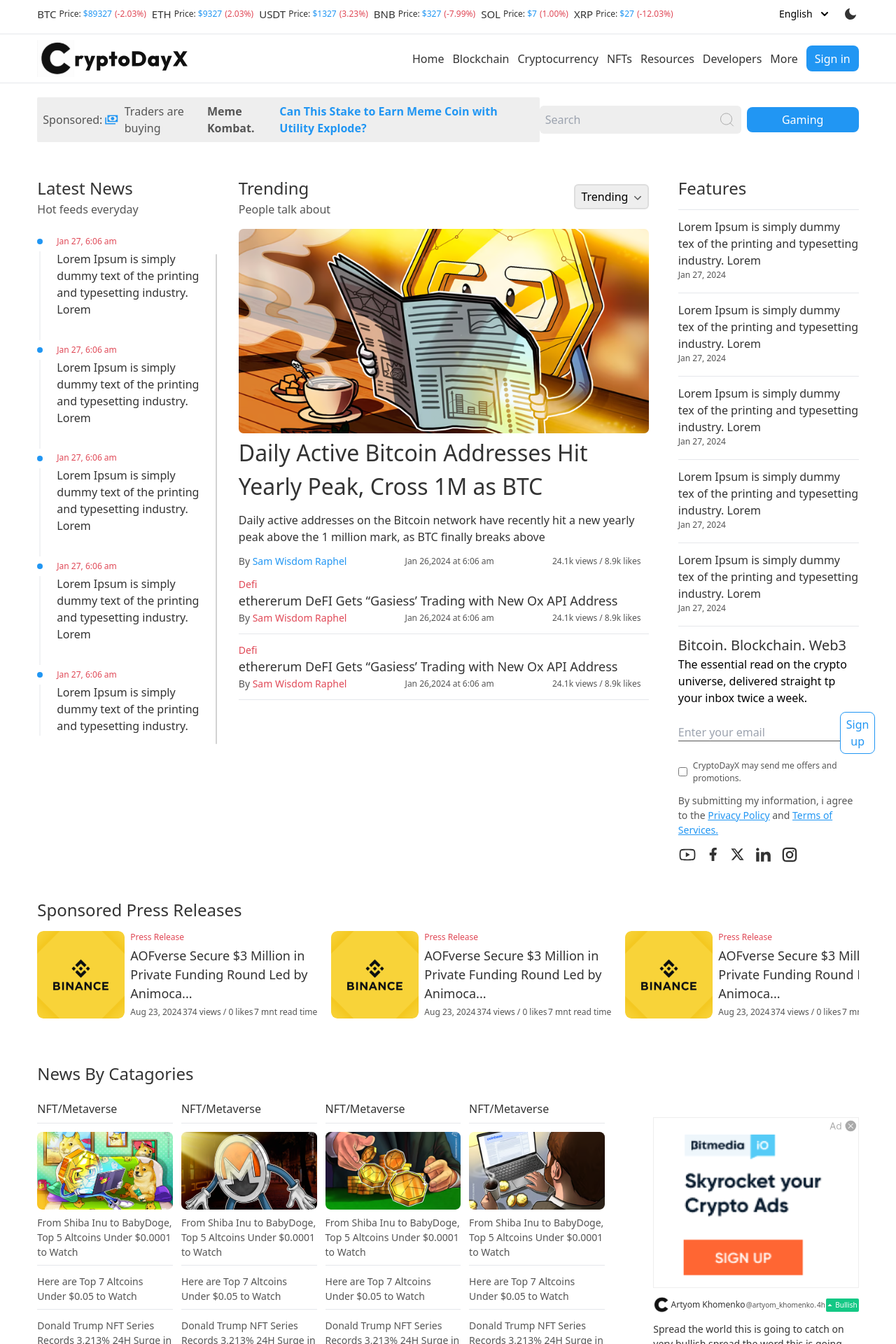
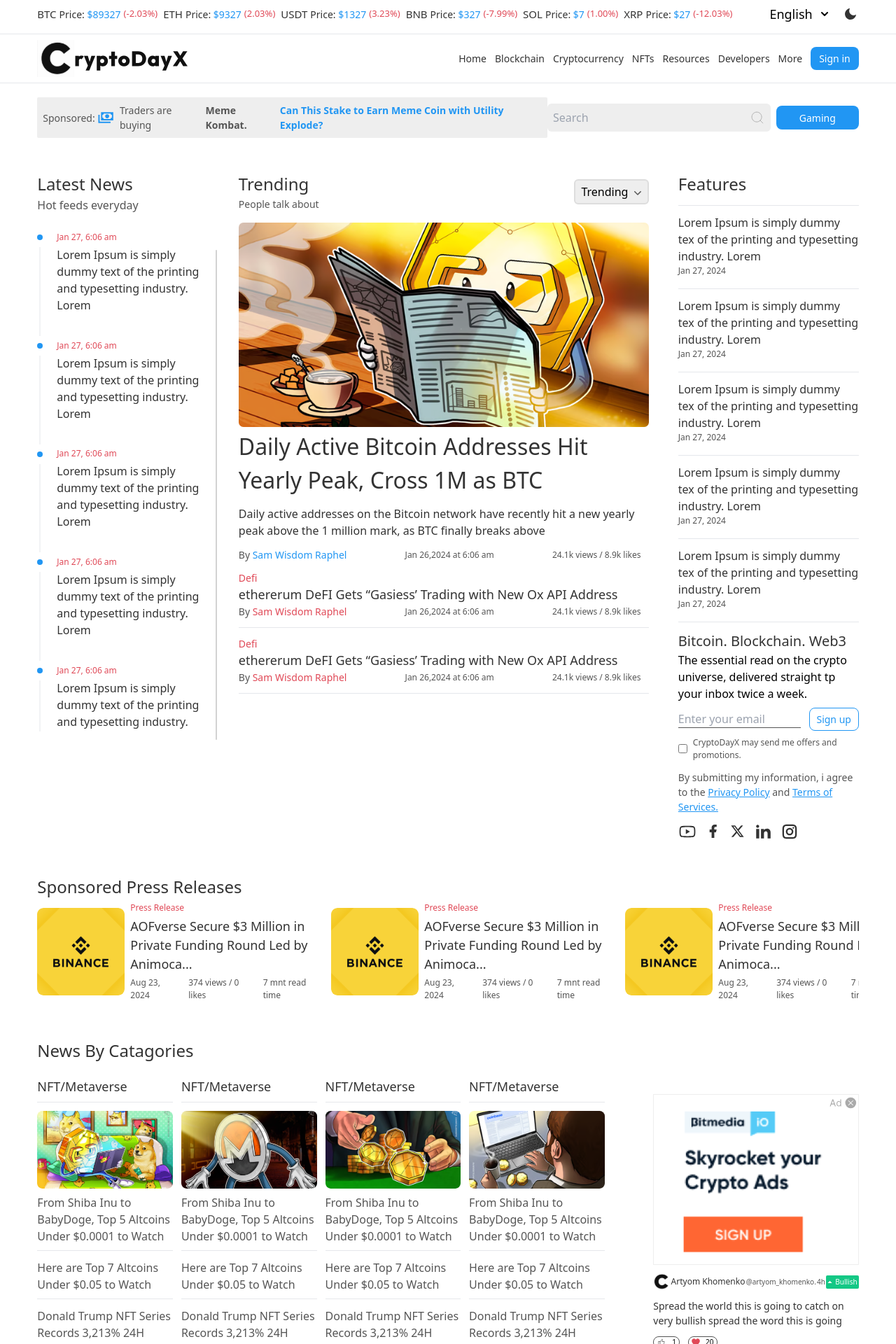
Before and after one commit to Waqas7616/Crypto-News, a Next.js app in the folder crypto-news/: page / in a window 1280 px wide. Shown: the top 1920 px of the page at 70% size. Built offline with nearby package versions, Linux system fonts and the light colour scheme.

Commit message:
worked on UI

```diff
--- a/crypto-news/src/app/components/blogCard/BlogCard.jsx
+++ b/crypto-news/src/app/components/blogCard/BlogCard.jsx
@@ -8,58 +8,58 @@
     <div>
       <div className="flex items-center justify-between">
         <div>
-          <h2 className="text-blackColor text-[24px] font-[500] dark:text-blue">
+          <h2 className="text-blackColor md:text-[16px] lg:text-[18px] xl:text-[24px] font-[500] dark:text-blue">
             Trending
           </h2>
-          <p className="text-lightBlack font-[400] text-[16px] dark:text-white">
+          <p className="text-lightBlack font-[400] md:text-[12px] lg:text-[14px] dark:text-white">
             People talk about
           </p>
         </div>
-        <button className="bg-[#EEEEEE] dark:bg-[#212121] dark:text-white border-2 rounded-md border-[#DDDDDD] px-2 py-1 flex items-center gap-2">
+        <button className="bg-[#EEEEEE] md:text-[12px] lg:text-[14px] xl:text-[16px] dark:bg-[#212121] dark:text-white border-2 rounded-md border-[#DDDDDD] px-2 py-1 flex items-center gap-2">
           Trending <Image className="mt-1" src={icon} />
         </button>
       </div>
       <div className="blogBanner mt-4">
         <Image className="w-full" src={blog} />
       </div>
-      <h1 className="font-medium text-[1rem] md:text-[2rem]  text-blackColor dark:text-blue mt-1">
+      <h1 className="font-medium text-[16px] md:text-[20px] lg:text-[28px] xl:text-[32px]  text-blackColor dark:text-blue mt-1">
         Daily Active Bitcoin Addresses Hit Yearly Peak, Cross 1M as BTC
       </h1>
-      <p className="desc font-[500] text-[12px] md:text-[16px] text-blackColor my-3 dark:text-white">
+      <p className="desc font-[500] text-[10px] md:text-[13px] lg:text-[14px] xl:text-[16px] text-blackColor my-3 dark:text-white">
         Daily active addresses on the Bitcoin network have recently hit a new
         yearly peak above the 1 million mark, as BTC finally breaks above
       </p>
       <div className="blogAuthor flex items-center justify-between mb-3 pr-3">
-        <p className="text-lightBlack text-[9px] md:text-[14px] font-[500]">
+        <p className="text-lightBlack text-[9px] md:text-[11px] lg:text-[14px] font-[500]">
           By{" "}
-          <span className="text-blue text-[9px] md:text-[14px]">
+          <span className="text-blue text-[9px] md:text-[11px] lg:text-[14px]">
             Sam Wisdom Raphel
           </span>
         </p>
-        <p className="text-lightBlack font-[400] text-[9px] md:text-[12px] dark:text-white">
+        <p className="text-lightBlack font-[400] text-[9px] md:text-[10px] lg:text-[12px] dark:text-white">
           Jan 26,2024 at 6:06 am
         </p>
-        <p className="text-lightBlack font-[400] text-[9px] md:text-[12px] dark:text-white">
+        <p className="text-lightBlack font-[400] text-[9px] md:text-[10px] lg:text-[12px] dark:text-white">
           24.1k views / 8.9k likes
         </p>
       </div>
 
       <div className="nextBlog mt-3">
-        <h4 className="text-red text-[12px] md:text-[14px]">Defi</h4>
-        <h1 className="text-blackColor font-[500] dark:text-white text-[10px] md:text-[18px]">
+        <h4 className="text-red text-[12px] md:text-[13px] lg:text-[14px]">Defi</h4>
+        <h1 className="text-blackColor font-[500] dark:text-white text-[10px] md:text-[12px] lg:text-[18px]">
           ethererum DeFI Gets “Gasiess’ Trading with New Ox API Address
         </h1>
         <div className="blogAuthor flex items-center justify-between pr-3">
-          <p className="text-lightBlack text-[9px] md:text-[14px] font-[500] dark:text-white">
+          <p className="text-lightBlack text-[9px] md:text-[11px] lg:text-[14px] font-[500] dark:text-white">
             By{" "}
-            <span className="text-red text-[9px] md:text-[14px]">
+            <span className="text-red text-[9px] md:text-[11px] lg:text-[14px]">
               Sam Wisdom Raphel
             </span>
           </p>
-          <p className="text-lightBlack font-[400] text-[9px] md:text-[12px] dark:text-white">
+          <p className="text-lightBlack font-[400] text-[9px] md:text-[10px] lg:text-[12px] dark:text-white">
             Jan 26,2024 at 6:06 am
           </p>
-          <p className="text-lightBlack font-[400] text-[9px] md:text-[12px] dark:text-white">
+          <p className="text-lightBlack font-[400] text-[9px] md:text-[10px] lg:text-[12px] dark:text-white">
             24.1k views / 8.9k likes
           </p>
         </div>
@@ -67,21 +67,21 @@
       </div>
 
       <div className="nextBlog mt-3">
-        <h4 className="text-red text-[12px] md:text-[14px]">Defi</h4>
-        <h1 className="text-blackColor font-[500] dark:text-white text-[10px] md:text-[18px]">
+        <h4 className="text-red text-[12px] md:text-[13px] lg:text-[14px]">Defi</h4>
+        <h1 className="text-blackColor font-[500] dark:text-white text-[10px] md:text-[12px] lg:text-[18px]">
           ethererum DeFI Gets “Gasiess’ Trading with New Ox API Address
         </h1>
         <div className="blogAuthor flex items-center justify-between pr-3">
-          <p className="text-lightBlack text-[9px] md:text-[14px] font-[500] dark:text-white">
+          <p className="text-lightBlack text-[9px] md:text-[11px] lg:text-[14px] font-[500] dark:text-white">
             By{" "}
-            <span className="text-red text-[9px] md:text-[14px]">
+            <span className="text-red text-[9px] md:text-[11px] lg:text-[14px]">
               Sam Wisdom Raphel
             </span>
           </p>
-          <p className="text-lightBlack font-[400] text-[9px] md:text-[12px] dark:text-white">
+          <p className="text-lightBlack font-[400] text-[9px] md:text-[10px] lg:text-[12px] dark:text-white">
             Jan 26,2024 at 6:06 am
           </p>
-          <p className="text-lightBlack font-[400] text-[9px] md:text-[12px] dark:text-white">
+          <p className="text-lightBlack font-[400] text-[9px] md:text-[10px] lg:text-[12px] dark:text-white">
             24.1k views / 8.9k likes
           </p>
         </div>
--- a/crypto-news/src/app/components/button/Button.jsx
+++ b/crypto-news/src/app/components/button/Button.jsx
@@ -8,11 +8,11 @@
       onClick={onclick}
       className={
         (text === "Gaming" &&
-          "bg-blue text-white rounded-lg px-2 py-[.4rem] w-[6rem] md:w-[10rem]") ||
+          "bg-blue text-white md:text-[12px] lg:text-[13px] xl:text-[14px] rounded-lg px-2 py-[.4rem] w-[6rem] md:w-[5rem] lg:w-[6rem] xl:w-[10rem]") ||
         (text === "Sign up" &&
-          "bg-none text-blue rounded-lg px-2 py-[.3rem] border-[1px] border-blue w-[6rem]") ||
+          "bg-none text-blue md:text-[12px] lg:text-[13px] xl:text-[14px] rounded-lg px-2 py-[.3rem] border-[1px] border-blue w-[6rem]") ||
         (text === "Sign in" &&
-          "bg-none text-white  rounded-lg px-3 py-[.4rem] bg-blue")
+          "bg-none text-white md:text-[12px] lg:text-[13px] xl:text-[14px]  rounded-lg px-3 py-[.4rem] bg-blue")
       }
     >
       {text}
--- a/crypto-news/src/app/components/comment/Comment.jsx
+++ b/crypto-news/src/app/components/comment/Comment.jsx
@@ -8,10 +8,10 @@
     <div className="mt-3">
       <div className="info flex items-center justify-between">
         <Image src={c} alt="profile" />
-        <h6 className="text-blackColor text-[12px] font-[500] dark:text-white">
+        <h6 className="text-blackColor md:text-[9px] lg:text-[12px] font-[500] dark:text-white">
           Artyom Khomenko
         </h6>
-        <p className="text-lightBlack text-[10px] dark:text-white">
+        <p className="text-lightBlack md:text-[8px] lg:text-[10px] dark:text-white">
           @artyom_khomenko.
         </p>
         <p className="text-lightBlack text-[10px] dark:text-white">4h</p>
@@ -28,7 +28,7 @@
           Bullish
         </button>
       </div>
-      <h6 className="text-blackColor mt-3 text-[14px] font-[400] dark:text-white">
+      <h6 className="text-blackColor mt-3 md:text-[9px] lg:text-[14px] font-[400] dark:text-white">
         Spread the world this is going to catch on very bullish spread the word
         this is going{" "}
       </h6>
--- a/crypto-news/src/app/components/features/Features.jsx
+++ b/crypto-news/src/app/components/features/Features.jsx
@@ -4,11 +4,11 @@
 function Features() {
   const features = Array.from({ length: 5 }, (_, index) => (
     <div className="mt-3">
-      <h2 className="text-blackColor text-base font-[500] dark:text-white">
+      <h2 className="text-blackColor md:text-[7px] lg:text-[14px] xl:text-[16px] font-[500] dark:text-white">
         Lorem Ipsum is simply dummy tex of the printing and typesetting
         industry. Lorem
       </h2>
-      <p className="mb-4 text-lightBlack font-[500] dark:text-white text-[.75rem]">
+      <p className="mb-4 text-lightBlack font-[500] dark:text-white text-[12px]">
         Jan 27, 2024
       </p>
       <hr />
@@ -23,32 +23,32 @@
       {features}
 
       <div className="inputsec mt-3">
-        <h2 className="text-blackColor text-[20px] font-[500] dark:text-white">
+        <h2 className="text-blackColor md:text-[12px] lg:text-[16px] xl:text-[20px] font-[500] dark:text-white">
           Bitcoin. Blockchain. Web3
         </h2>
-        <p className="text-base">
+        <p className="md:text-[9px] lg:text-[14px] xl:text-[16px]">
           The essential read on the crypto universe, delivered straight tp your
           inbox twice a week.
         </p>
-        <div className="input flex items-center justify-between my-2">
+        <div className="input flex items-center gap-3 my-2">
           <input
-            className="border-b-[1px] border-lightBlack outline-none bg-transparent"
+            className="border-b-[1px] md:w-[80%] lg:w-[100%] md:text-[10px] lg:text-[14px] xl:text-[16px] border-lightBlack outline-none bg-transparent"
             type="text"
             placeholder="Enter your email"
           />
-          <Button text="Sign up"  />
+          <Button text="Sign up" />
         </div>
         <div className="check w-full flex items-center gap-2 mt-1">
           <input id="check" type="checkbox" className="accent-blue" />
           <label
             htmlFor="check"
-            className="text-[12px] text-lightBlack text-[rgba(255,255,255,0.8)]"
+            className="md:text-[7px] lg:text-[12px] text-lightBlack text-[rgba(255,255,255,0.8)]"
           >
             {" "}
             CryptoDayX may send me offers and promotions.
           </label>
         </div>
-        <p className="mt-3 text-[14px] text-lightBlack  text-[rgba(255,255,255,0.8)]">
+        <p className="mt-3 md:text-[8px] lg:text-[12px] xl:text-[14px] text-lightBlack  text-[rgba(255,255,255,0.8)]">
           By submitting my information, i agree to the{" "}
           <span className="text-blue underline">Privacy Policy</span> and{" "}
           <span className="text-blue underline">Terms of Services.</span>{" "}
--- a/crypto-news/src/app/components/navbar/Navbar.jsx
+++ b/crypto-news/src/app/components/navbar/Navbar.jsx
@@ -81,13 +81,13 @@
         <div className="coins flex items-center gap-2">
           {coinData.map((coin) => (
             <div className="flex gap-1 items-center" key={coin.id}>
-              <h4 className="text-[11px] lg:text-[15px] 2xl:text-[17px] text-[#333333] dark:text-white">
+              <h4 className="text-[11px] md:text-[9px] lg:text-[13px] xl:text-[15px] 2xl:text-[17px] text-[#333333] dark:text-white">
                 {coin.abb}
               </h4>
-              <p className="text-[9px] lg:text-[12px] 2xl:text-[15px] text-[#333333] dark:text-white">
+              <p className="text-[9px] md:text-[8px] lg:text-[11px] xl:text-[14px] 2xl:text-[15px] text-[#333333] dark:text-white">
                 Price: <span className="text-[#2196F3]">{coin.price}</span>
               </p>
-              <p className="text-[9px] lg:text-[12px] 2xl:text-[15px] text-[#E04957]">
+              <p className="text-[9px] md:text-[7px] lg:text-[11px] xl:text-[13px] 2xl:text-[15px] text-[#E04957]">
                 ({coin.change})
               </p>
             </div>
@@ -98,7 +98,7 @@
             <button
               id="dropdownDefaultButton"
               data-dropdown-toggle="dropdown"
-              class="text-black bg-[transparent]  font-medium rounded-lg text-sm px-5 py-2.5 text-center inline-flex items-center dark:text-white"
+              class="text-black bg-[transparent] md:text-[13px] lg:text-[15px] xl:text-[18px]  font-medium rounded-lg text-sm px-5 py-2.5 text-center inline-flex items-center dark:text-white"
               type="button"
             >
               English{" "}
@@ -208,25 +208,25 @@
         </div>
         <div className="menu flex items-center justify-between gap-3">
           <ul className="flex items-center gap-3">
-            <li className="text-blackColor tex-[24px] font-[500] dark:text-white">
+            <li className="text-blackColor text-[8px] md:text-[10px] lg:text-[12px] xl:text-[14px] font-[500] dark:text-white">
               <Link href="/">Home</Link>
             </li>
-            <li className="text-blackColor tex-[24px] font-[500] dark:text-white">
+            <li className="text-blackColor text-[8px] md:text-[10px] lg:text-[12px] xl:text-[14px] font-[500] dark:text-white">
               <Link href="/blockchain">Blockchain</Link>
             </li>
-            <li className="text-blackColor tex-[24px] font-[500] dark:text-white">
+            <li className="text-blackColor text-[8px] md:text-[10px] lg:text-[12px] xl:text-[14px] font-[500] dark:text-white">
               <Link href="/coins">Cryptocurrency</Link>
             </li>
-            <li className="text-blackColor tex-[24px] font-[500] dark:text-white">
+            <li className="text-blackColor text-[8px] md:text-[10px] lg:text-[12px] xl:text-[14px] font-[500] dark:text-white">
               <Link href="/article">NFTs</Link>
             </li>
-            <li className="text-blackColor tex-[24px] font-[500] dark:text-white">
+            <li className="text-blackColor text-[8px] md:text-[10px] lg:text-[12px] xl:text-[14px] font-[500] dark:text-white">
               Resources
             </li>
-            <li className="text-blackColor tex-[24px] font-[500] dark:text-white">
+            <li className="text-blackColor text-[8px] md:text-[10px] lg:text-[12px] xl:text-[14px] font-[500] dark:text-white">
               Developers
             </li>
-            <li className="text-blackColor tex-[24px] font-[500] dark:text-white">
+            <li className="text-blackColor text-[8px] md:text-[10px] lg:text-[12px] xl:text-[14px] font-[500] dark:text-white">
               More
             </li>
           </ul>
--- a/crypto-news/src/app/components/nftCard/NFTCard.jsx
+++ b/crypto-news/src/app/components/nftCard/NFTCard.jsx
@@ -122,13 +122,13 @@
   ];
   return (
     <div>
-      <h2 className="text-blackColor text-[24px] font-[500]  dark:text-blue">
+      <h2 className="text-blackColor text-[18px] md:text-[16px] xl:text-[24px] font-[500]  dark:text-blue">
         News By Catagories
       </h2>
       <div className="flex flex-col md:flex-row flex-wrap gap-3 items-center mt-3">
         {data.slice(0, display).map((nft) => (
           <div className="w-full md:w-[22%]" key={nft.id}>
-            <h3 className="text-blackColor dark:text-white my-2">
+            <h3 className="text-blackColor text-[14px] md:text-[14px] xl:text-[18px] dark:text-white my-2">
               {nft.title}
             </h3>
             <hr className="mb-3" />
@@ -139,15 +139,15 @@
                 alt="blogImage"
               />
             </div>
-            <p className="text-[14px] text-lightBlack dark:text-[rgba(255,255,255,0.8)] my-2">
+            <p className="text-[14px] md:text-[10px] lg:text-[16px] text-lightBlack dark:text-[rgba(255,255,255,0.8)] my-2">
               {nft.desc1}
             </p>
             <hr className="mb-3" />
-            <p className="text-[14px] text-lightBlack dark:text-[rgba(255,255,255,0.8)] my-2">
+            <p className="text-[14px] md:text-[10px] lg:text-[16px] text-lightBlack dark:text-[rgba(255,255,255,0.8)] my-2">
               {nft.desc2}
             </p>
             <hr className="mb-3" />
-            <p className="text-[14px] text-lightBlack dark:text-[rgba(255,255,255,0.8)] my-2">
+            <p className="text-[14px] md:text-[10px] lg:text-[16px] text-lightBlack dark:text-[rgba(255,255,255,0.8)] my-2">
               {nft.desc3}
             </p>
           </div>
--- a/crypto-news/src/app/components/pressRelease/PressCard.jsx
+++ b/crypto-news/src/app/components/pressRelease/PressCard.jsx
@@ -16,18 +16,18 @@
         </div>
         <div className="coin-detail flex flex-col gap-1 flex-1">
           <p className="text-red text-[12px]">Press Release</p>
-          <h6 className="text-blackColor text-[16px] md:text-[18px] font-[500] dark:text-white">
+          <h6 className="text-blackColor text-[16px] md:text-[16px] lg:text-[18px] font-[500] dark:text-white">
             AOFverse Secure $3 Million in Private Funding Round Led by
             Animoca...
           </h6>
-          <div className="flex justify-between items-center">
-            <p className="text-lightBlack text-[9px] md:text-[12px] dark:text-[rgba(255,255,255,0.8)]">
+          <div className="flex gap-[20px] md:justify-between items-center">
+            <p className="text-lightBlack text-[9px] md:text-[10px] lg:text-[12px] dark:text-[rgba(255,255,255,0.8)]">
               Aug 23, 2024
             </p>
-            <p className="text-lightBlack text-[9px] md:text-[12px] dark:text-[rgba(255,255,255,0.8)]">
+            <p className="text-lightBlack text-[9px] md:text-[10px] lg:text-[12px] dark:text-[rgba(255,255,255,0.8)]">
               374 views / 0 likes
             </p>
-            <p className="text-lightBlack text-[9px] md:text-[12px] dark:text-[rgba(255,255,255,0.8)]">
+            <p className="text-lightBlack text-[9px] md:text-[10px] lg:text-[12px] dark:text-[rgba(255,255,255,0.8)]">
               7 mnt read time
             </p>
           </div>
--- a/crypto-news/src/app/layout.jsx
+++ b/crypto-news/src/app/layout.jsx
@@ -26,7 +26,7 @@
         <Navbar isNightMode={isNightMode} toggleMode={toggleMode} />
         <div className=" hidden md:flex searchSection  items-center justify-between mt-5 w-11/12 m-auto">
           <div className="bg-[#EEEEEE] w-fit p-2 rounded-sm">
-            <h3 className="flex items-center gap-[3px] text-lightBlack dark:text-white">
+            <h3 className="flex items-center gap-[3px] text-lightBlack dark:text-white md:text-[7px] lg:text-[10px] xl:text-[14px]">
               Sponsored:{" "}
               <span className="flex items-center gap-2">
                 <svg
@@ -52,12 +52,12 @@
             </h3>
           </div>
 
-          <div className="searchbox flex items-center justify-between gap-2">
-            <div className="search flex items-center gap-4 bg-[#EEEEEE]  dark:text-white py-2 px-2 rounded-md">
+          <div className="searchbox flex items-center  gap-2 ml-auto">
+            <div className="search flex items-center gap-4 bg-[#EEEEEE]  dark:text-white py-2 px-2 rounded-md md:w-[55%] lg:w-[80%] xl:w-[100%] ml-auto">
               <input
                 type="text"
                 placeholder="Search"
-                className="bg-[transparent] dark:text-white"
+                className="bg-[transparent] dark:text-white md:w-[65%] lg:w-[80%] xl:w-[100%]"
               />
               <svg
                 width="25"
```
Also changed, not shown: crypto-news/src/app/components/latestNews/LatestNews.jsx (+5 -5 lines).
